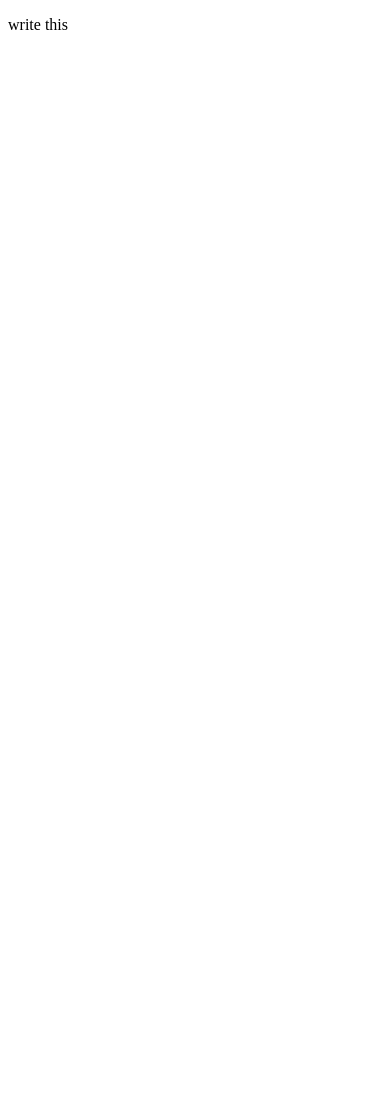
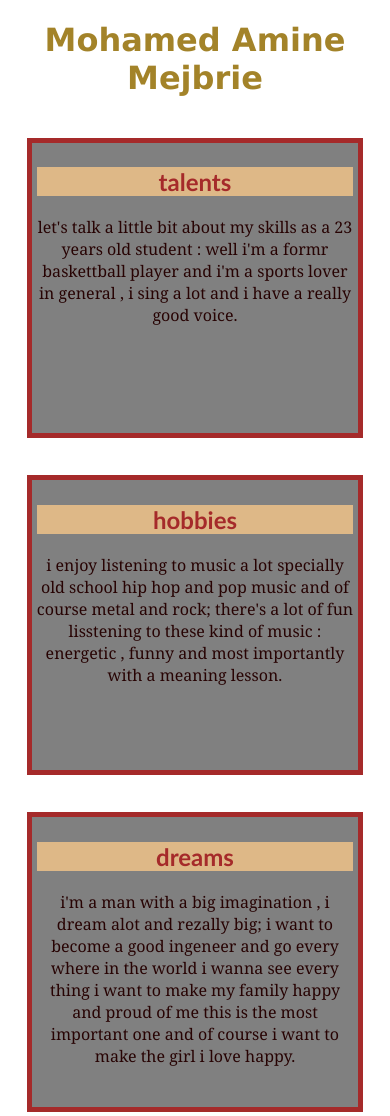
Before and after one commit to mejamine/module2-solution, a plain HTML site: page index.html in a window 390 px wide. Before the commit the page ends 844 px from the top, so only its background shows below. Drawn offline with Linux system fonts and the light colour scheme.

Commit message:
index.html

```diff
--- /dev/null
+++ b/css/style.css
@@ -0,0 +1,134 @@
+* {
+    box-sizing: border-box;
+}
+body{
+    -moz-box-align: center;
+}
+.s1{
+    color:rgb(39, 3, 3);
+    background-color: gray;
+    width:29.5%;
+    height:300px;
+    margin-left:1.9166666667%;
+    margin-right:1.9166666667% ;
+    padding: 5px;
+    border: 5px solid brown ;
+    font-family: Cambria, Cochin, Georgia, Times, 'Times New Roman', serif;
+    text-align: center;
+    float:left;
+}
+.s2{
+    color:rgb(39, 3, 3);
+    background-color: gray;
+    width:29.5%;
+    height:300px;
+    margin-left:1.9166666667%;
+    margin-right:1.9166666667% ;
+    padding : 5px;
+    border: 5px solid brown ;
+    font-family: Cambria, Cochin, Georgia, Times, 'Times New Roman', serif;
+    text-align: center;
+    float:left;
+}
+.s3{
+    color:rgb(39, 3, 3);
+    background-color: gray;
+    width:29.5%;
+    height:300px;
+    margin-left:1.9166666667%;
+    margin-right:1.9166666667% ;
+    padding : 5px;
+    border: 5px solid brown ;
+    font-family: Cambria, Cochin, Georgia, Times, 'Times New Roman', serif;
+    text-align: center;
+    float:left;
+}
+h2{
+    color:brown;
+    background-color: burlywood;
+    font-family: 'Trebuchet MS', 'Lucida Sans Unicode', 'Lucida Grande', 'Lucida Sans', Arial, sans-serif;
+    text-align: center;
+
+}
+@media(max-width:991px){
+    .s1{
+        color:rgb(39, 3, 3);
+        background-color: gray;
+        width:45%;
+        height:300px;
+        margin-left:2.5%;
+        margin-right:2.5% ;
+        padding: 5px;
+        border: 5px solid brown ;
+        font-family: Cambria, Cochin, Georgia, Times, 'Times New Roman', serif;
+        text-align: center;
+        float:left;
+    }
+    .s2{
+        color:rgb(39, 3, 3);
+        background-color: gray;
+        width:45%;
+        height:300px;
+        margin-left:2.5%;
+        margin-right:2.5% ;
+        padding : 5px;
+        border: 5px solid brown ;
+        font-family: Cambria, Cochin, Georgia, Times, 'Times New Roman', serif;
+        text-align: center;
+        float:left;
+
+    }
+    .s3{
+        color:rgb(39, 3, 3);
+        background-color: gray;
+        width:90%;
+        height:300px;
+        margin-left:5%;
+        margin-right:5% ;
+        margin-top : 10px;
+        padding : 5px;
+        border: 5px solid brown ;
+        font-family: Cambria, Cochin, Georgia, Times, 'Times New Roman', serif;
+        text-align: center;
+        float:left;
+    }
+}
+@media(max-width:767px){
+    .s1{
+        color:rgb(39, 3, 3);
+        background-color: gray;
+        width:90%;
+        height:300px;
+        margin : 5%;
+        padding : 5px;
+        border: 5px solid brown ;
+        font-family: Cambria, Cochin, Georgia, Times, 'Times New Roman', serif;
+        text-align: center;
+        float:left;
+    }
+    .s2{
+        color:rgb(39, 3, 3);
+        background-color: gray;
+        width:90%;
+        height:300px;
+        margin : 5%;
+        padding : 5px;
+        border: 5px solid brown ;
+        font-family: Cambria, Cochin, Georgia, Times, 'Times New Roman', serif;
+        text-align: center;
+        float:left;
+    }
+    .s3{
+        color:rgb(39, 3, 3);
+        background-color: gray;
+        width:90%;
+        height:300px;
+        margin : 5%;
+        padding : 5px;
+        border: 5px solid brown ;
+        font-family: Cambria, Cochin, Georgia, Times, 'Times New Roman', serif;
+        text-align: center;
+        float:left;
+    }
+
+}
--- a/index.html
+++ b/index.html
@@ -4,9 +4,44 @@
     <meta charset="UTF-8">
     <meta http-equiv="X-UA-Compatible" content="IE=edge">
     <meta name="viewport" content="width=device-width, initial-scale=1.0">
-    <title>Document</title>
+    <title>Mohamed Amine Mejbrie</title>
+    <link rel="stylesheet" href="css/style.css">
 </head>
 <body>
-    <p>write this</p>
+    <h1>Mohamed Amine Mejbrie
+        <style>
+        h1{
+            color : rgb(163, 131, 41);
+            font-family: 'Lucida Sans', 'Lucida Sans Regular', 'Lucida Grande', 'Lucida Sans Unicode', Geneva, Verdana, sans-serif;
+            text-align: center;
+        }
+        </style>
+    </h1>
+    <div>
+        <section class="s1">
+            <h2 class="h21">
+                talents
+            </h2>
+            let's talk a little bit about my skills as a 23 years old student :
+            well i'm a formr baskettball player and i'm a sports lover in general ,
+            i sing a lot and i have a really good voice.
+        </section>
+        <section class="s2">
+            <h2 class="h22">
+                hobbies
+            </h2>
+            i enjoy listening to music a lot specially old school hip hop and pop music and of course metal and rock;
+            there's a lot of fun lisstening to these kind of music : energetic , funny and most importantly with a meaning lesson.
+        </section>
+        <section class="s3">
+            <h2 class="h23">
+                dreams
+            </h2>
+            i'm a man with a big imagination , i dream alot and rezally big;
+            i want to become a good ingeneer and go every where in the world i wanna see every thing
+            i want to make my family happy and proud of me this is the most important one and of course i want to make the girl i love happy.
+        </section>
+    </div>
+
 </body>
 </html>
```
